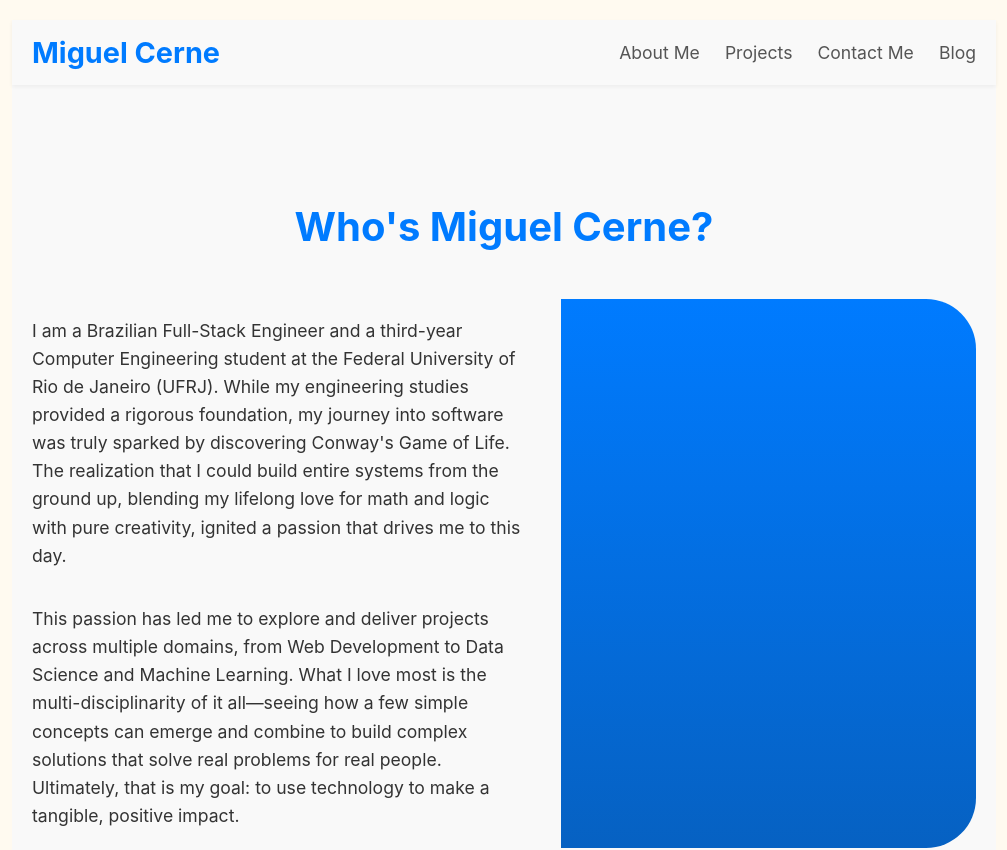
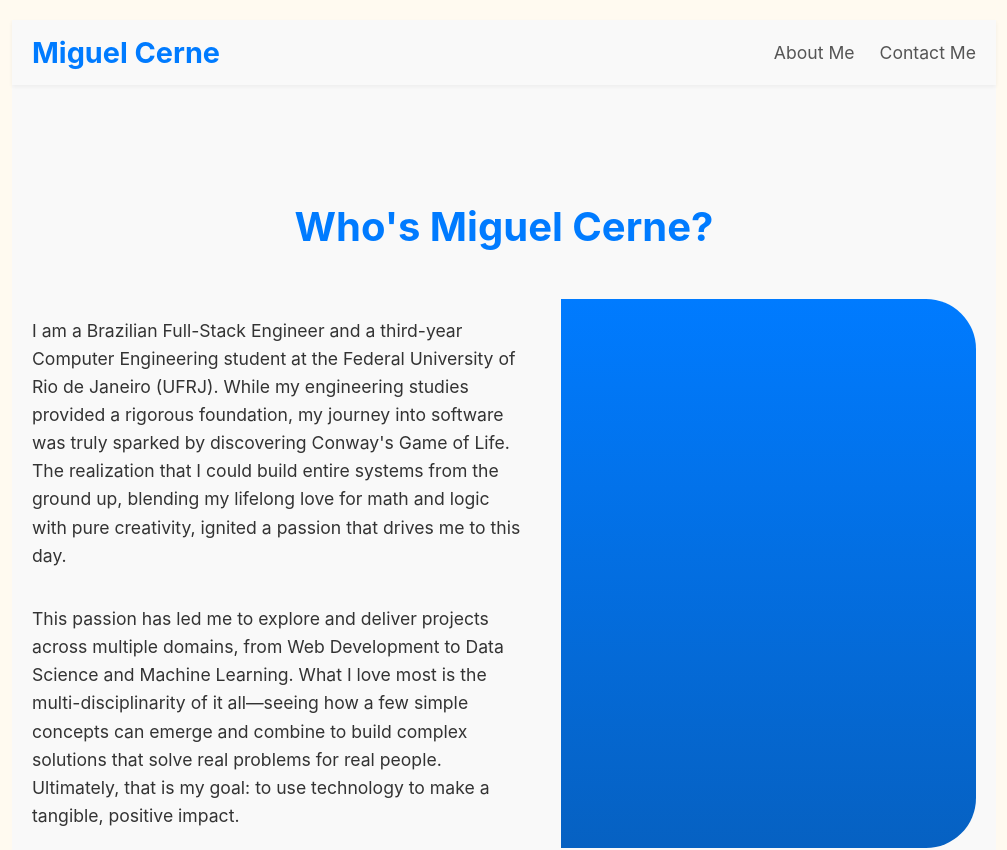
Before and after one commit to Cerne17/portfolio-fullstack, a React (Create React App) app in the folder frontend/: page / in a window 1280 px wide. Shown: the top 850 px of the page, without its empty margins (136-1143 px from the left). Built offline with nearby package versions, Linux system fonts and the light colour scheme.

Commit message:
chore(frontend): removes the projects and blog options from navbar temporarily

```diff
--- a/frontend/src/components/Navbar/Navbar.tsx
+++ b/frontend/src/components/Navbar/Navbar.tsx
@@ -14,21 +14,23 @@ const Navbar: React.FC = () => {
               About Me
             </a>
           </li>
-          <li className={styles.navItem}>
-            <a href="#projects" className={styles.navLink}>
-              Projects
-            </a>
-          </li>
+          {/* TODO: implement the projects section and enable it on Navbar */}
+          {/* <li className={styles.navItem}> */}
+          {/*   <a href="#projects" className={styles.navLink}> */}
+          {/*     Projects */}
+          {/*   </a> */}
+          {/* </li> */}
           <li className={styles.navItem}>
             <a href="#contact-me" className={styles.navLink}>
               Contact Me
             </a>
           </li>
-          <li className={styles.navItem}>
-            <a href="#blog" className={styles.navLink}>
-              Blog
-            </a>
-          </li>
+          {/* TODO: implement the Blog Page and enable it on Navbar */}
+          {/* <li className={styles.navItem}> */}
+          {/*   <a href="#blog" className={styles.navLink}> */}
+          {/*     Blog */}
+          {/*   </a> */}
+          {/* </li> */}
         </ul>
       </div>
     </nav>
```
